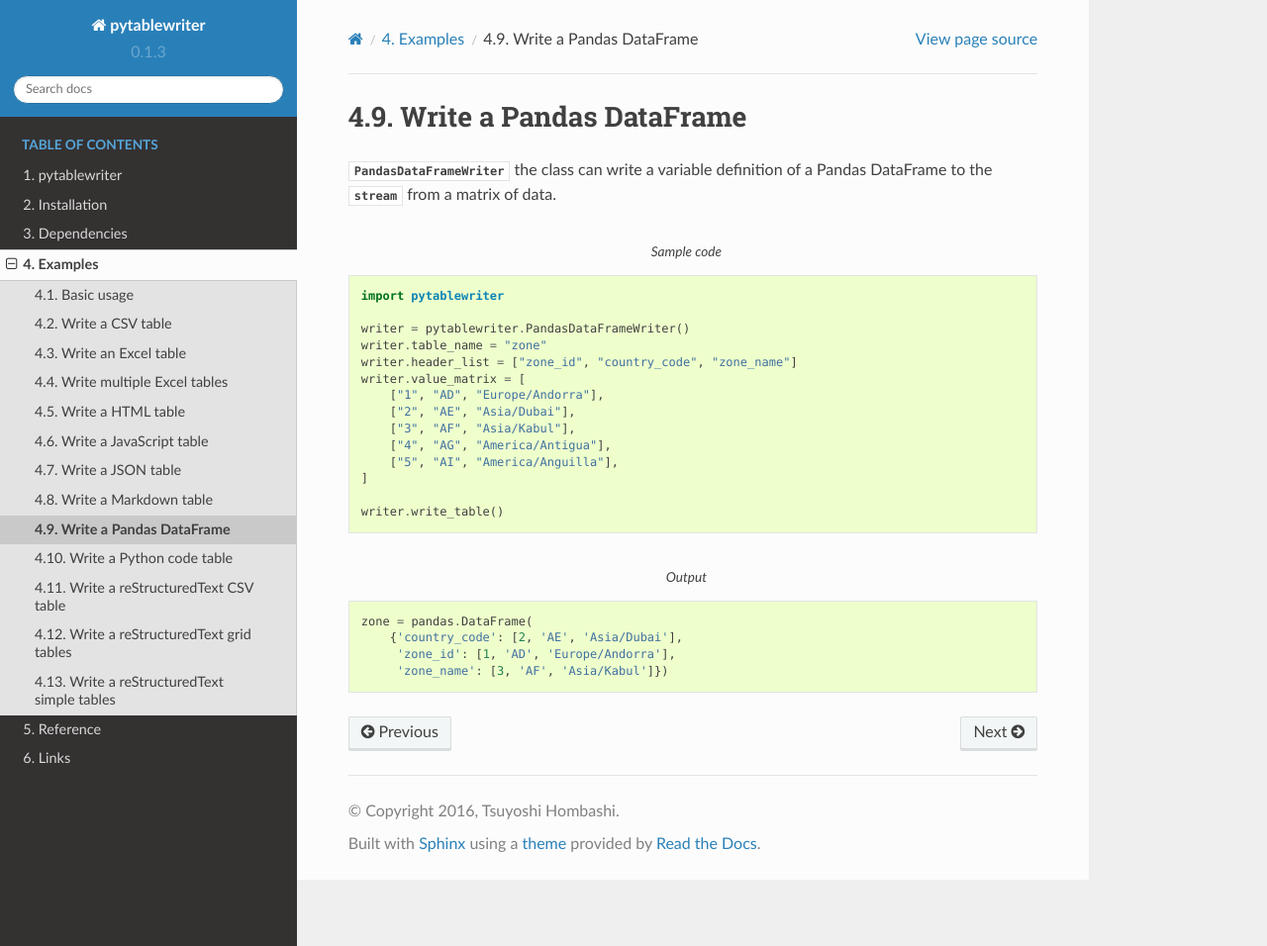
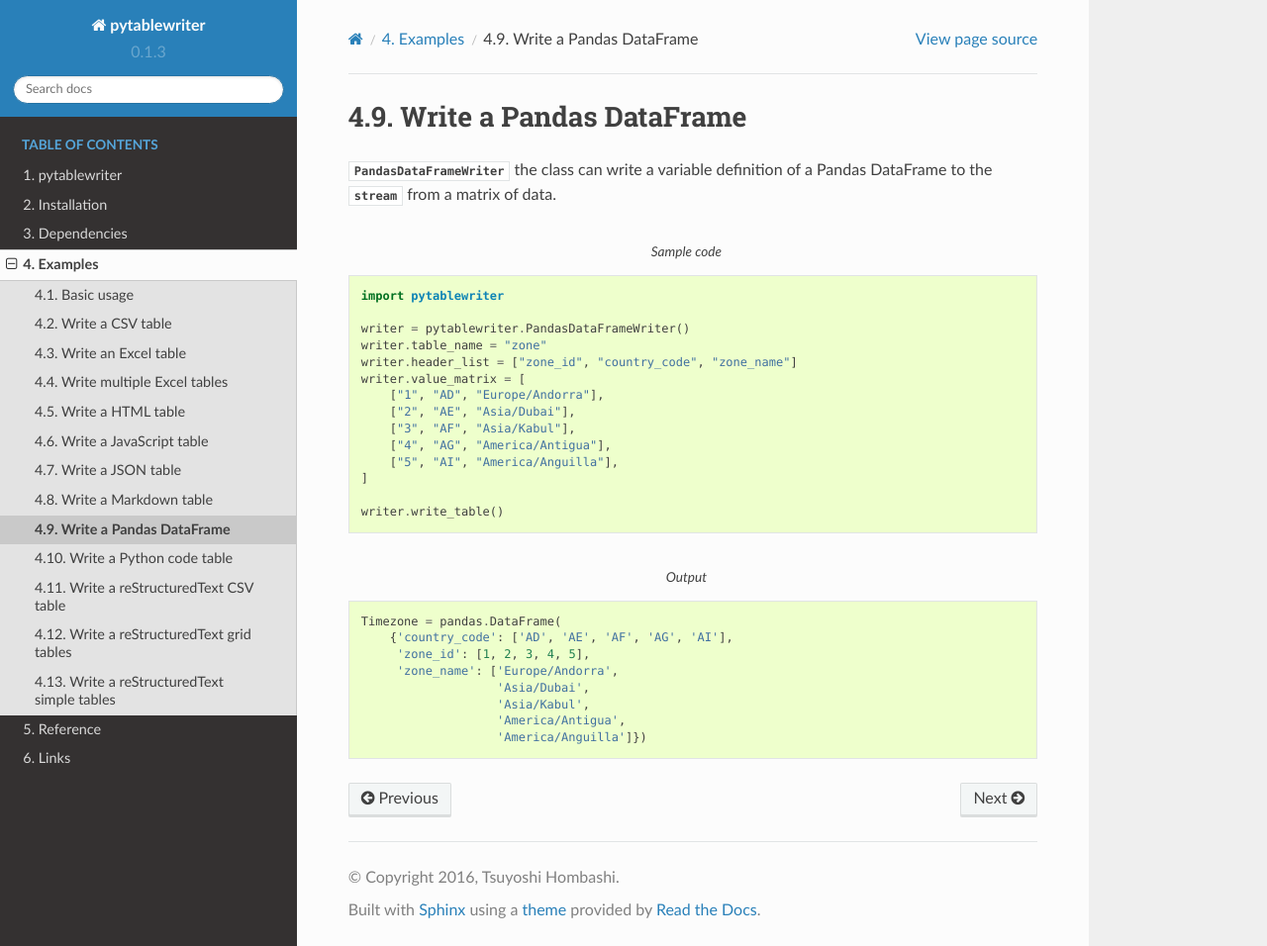
Before and after one commit to thombashi/pytablewriter, a Sphinx documentation site: the page built from docs/pages/examples/pandas_dataframe.rst, in a window 1280 px wide and 956 px high. Shown: the whole window at 99% size. Built offline with Sphinx 7.4.7 and the Read the Docs theme 2.0.0, drawn with Linux system fonts in a browser that asks for light colours; pages that are not in the unit, such as notebooks, are missing from menus.

Commit message:
Update examples

```diff
--- a/docs/pages/examples/pandas_dataframe.rst
+++ b/docs/pages/examples/pandas_dataframe.rst
@@ -28,7 +28,11 @@ a Pandas DataFrame to the |stream| from a matrix of data.
 .. code-block:: python
     :caption: Output
 
-    zone = pandas.DataFrame(
-        {'country_code': [2, 'AE', 'Asia/Dubai'],
-         'zone_id': [1, 'AD', 'Europe/Andorra'],
-         'zone_name': [3, 'AF', 'Asia/Kabul']})
+    Timezone = pandas.DataFrame(
+        {'country_code': ['AD', 'AE', 'AF', 'AG', 'AI'],
+         'zone_id': [1, 2, 3, 4, 5],
+         'zone_name': ['Europe/Andorra',
+                       'Asia/Dubai',
+                       'Asia/Kabul',
+                       'America/Antigua',
+                       'America/Anguilla']})
```
Also changed, not shown: 1 other file.
